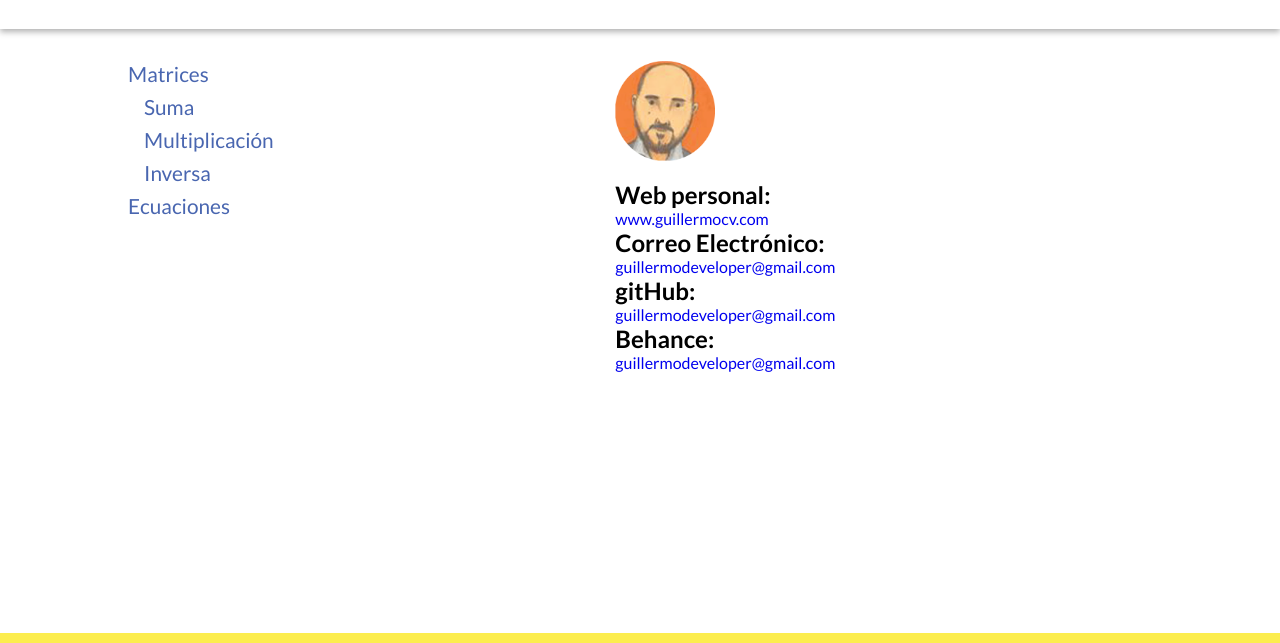
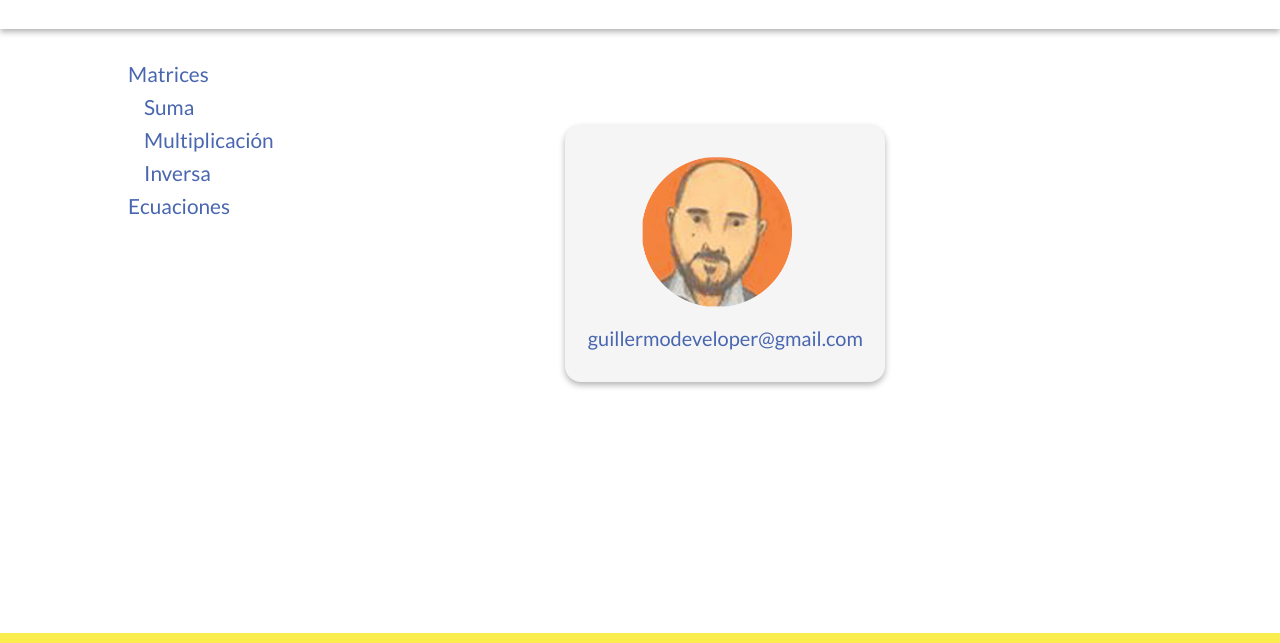
Before and after one commit to guillermocvelez/matematips, a website: page pages/contact.html in a window 1280 px wide. Shown: the part 77-720 px from the top of the page. Drawn offline with Linux system fonts and the light colour scheme; files whose address does not match are found by name.

Commit message:
Estilos About y contacto terminados

```diff
--- a/pages/contact.html
+++ b/pages/contact.html
@@ -77,14 +77,8 @@
                         <img src="../assets/Favicon.png"/>
                     </div>
                     <div class="about-info">
-                        <h2>Web personal:</h2>
-                        <p><a href="https://guillermocv.com" target:"_blank">www.guillermocv.com</a></p>
-                        <h2>Correo Electrónico:</h2>
-                        <p><a href="https://guillermocv.com" target:"_blank">guillermodeveloper@gmail.com</a></p>
-                        <h2>gitHub:</h2>
-                        <p><a href="https://guillermocv.com" target:"_blank">guillermodeveloper@gmail.com</a></p>
-                        <h2>Behance:</h2>
-                        <p><a href="https://guillermocv.com" target:"_blank">guillermodeveloper@gmail.com</a></p>
+
+                        <p>guillermodeveloper@gmail.com</p>
                     </div>
                 </div>
 
--- a/src/_about.scss
+++ b/src/_about.scss
@@ -1,7 +1,31 @@
+.About{
+    display: flex;
+    flex-direction: column;
+    justify-content: center;
+    align-items: center;
+    width: 30%;
+    background-color: rgb(245, 245, 245);
+    padding: 32px 32px;
+    border-radius: 16px;
+    box-shadow: $shadow;
+    margin-top: 64px;
+}
 .about-logo img{
-    width:100px;
+    margin-right: 16px;
+    width:150px;
     margin-bottom: 16px;
 }
 .about-info p{
-    color:var(--main-purple);
+    display: flex;
+    flex-direction: column;
+    justify-content: center;
+    width: 100%;
+    word-wrap: break-word;
+    color:$main-purple;
+    font-size: 20px;
+    text-align: center;
 }
+
+.about-info .app-operation__btn{
+    margin: 16px 0;
+}
```
Also changed, not shown: pages/about.html (+2 -2 lines), style.css, 1 other file.
